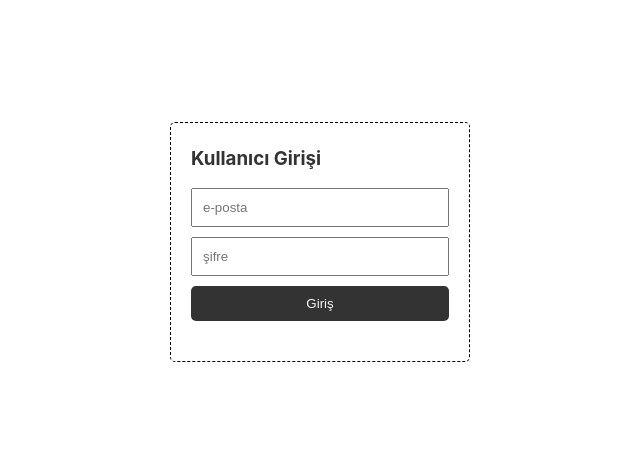
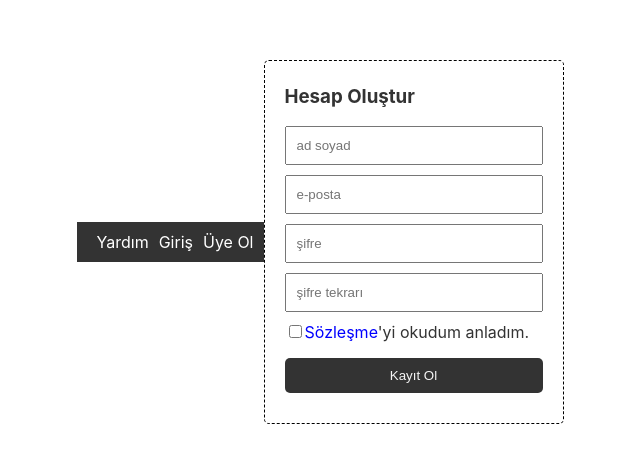
Before and after one commit to emrahbeydilli/simple-notes, a React (Create React App) app: page /signup in a window 1280 px wide. Shown: the part 158-620 px from the top of the page, without its empty margins (320-960 px from the left). Built offline with nearby package versions, Linux system fonts and the light colour scheme.

Commit message:
started firebase

```diff
--- a/package.json
+++ b/package.json
@@ -6,6 +6,7 @@
     "@testing-library/jest-dom": "^5.17.0",
     "@testing-library/react": "^13.4.0",
     "@testing-library/user-event": "^13.5.0",
+    "firebase": "^10.9.0",
     "react": "^18.2.0",
     "react-dom": "^18.2.0",
     "react-router-dom": "^6.22.1",
--- a/src/App.js
+++ b/src/App.js
@@ -1,26 +1,31 @@
 import { Route, Routes } from 'react-router-dom';
-import { useState } from 'react';
+import { Fragment, useState } from 'react';
 
 import './App.css';
 
+import Home from "./routes/home/home.component";
+import Header from "./routes/header/header.component";
 import SignInForm from './components/sign-in-form/sign-in-form.component';
-import Header from "./routes/header/header.component";
-import Home from "./routes/home/home.component";
+import SignUpForm from "./components/sign-up-form/sign-up-form.component";
 
 function App() {
   const [currentUser, setCurrentUser] = useState();
   return (
     <main>
-      {!currentUser ? (
-        <SignInForm />
-      ) : (
-        <Routes>
-          <Route path='/' element={<Header />}>
-            <Route index element={<Home />} />
-          </Route>
-        </Routes>
-      )
-      }
+      <Routes>
+        <Route path='/' element={<Header currentUser={currentUser}/>} >
+          {
+            !currentUser ? (
+              <Fragment>
+                <Route index element={<SignInForm />} />
+                <Route path='/signup' element={<SignUpForm />} />
+              </Fragment>
+            ) : (
+              <Route index element={<Home />} />
+            )
+          }
+        </Route>
+      </Routes>
     </main>
   );
 }
--- a/src/components/sign-in-form/sign-in-form.component.jsx
+++ b/src/components/sign-in-form/sign-in-form.component.jsx
@@ -1,6 +1,7 @@
 // import { Link } from "react-router-dom";
 import { useState } from "react";
 import styles from "./sign-in-form.module.css";
+import { signInAuthUserWithEmailAndPassword } from "../../utils/firebase.utils";
 
 const defaultFormFields = {
     email: '',
@@ -12,12 +13,18 @@ const SignInForm = () => {
     const [formFields, setFormFields] = useState(defaultFormFields);
     const { email, password } = formFields;
 
+    const handleChange = (event) => {
+        const { name, value } = event.target;
+        setFormFields({ ...formFields, [name]: value });
+    };
+
     const handleSubmit = async (event) =>{
         event.preventDefault();
         try {
-
+            const res = await signInAuthUserWithEmailAndPassword(email,password);
+            console.log(res);
         } catch (error) {
-
+            console.log(error);
         }
 
     }
@@ -33,6 +40,7 @@ const SignInForm = () => {
                         required
                         name='email'
                         value={email}
+                        onChange={handleChange}
                         placeholder="e-posta"
                     />
                     <input
@@ -41,13 +49,11 @@ const SignInForm = () => {
                         required
                         name='password'
                         value={password}
+                        onChange={handleChange}
                         placeholder="şifre"
                     />
                     <button type='submit'>Giriş</button>
                 </form>
-                <div className={styles.help}>
-                   {/* <Link to="/">Üye Ol</Link> */}
-                </div>
             </div>
         </div>
     );
--- a/src/components/sign-in-form/sign-in-form.module.css
+++ b/src/components/sign-in-form/sign-in-form.module.css
@@ -26,7 +26,3 @@ button{
     border-radius: 5px;
     cursor: pointer;
 }
-.help{
-    text-align: right;
-    padding: 10px 0 0;
-}
--- a/src/components/sign-up-form/sign-up-form.component.jsx
+++ b/src/components/sign-up-form/sign-up-form.component.jsx
@@ -1,14 +1,58 @@
+import { useState } from "react";
+import { Link } from "react-router-dom";
+import styles from "./sign-up-form.module.css"
+
+const defaultFormFields = {
+    displayName: '',
+    email: '',
+    password: '',
+    confirmPassword: '',
+};
+
 const SignUpForm = () => {
+    const [formFields, setFormFields] = useState(defaultFormFields);
+    const { displayName, email, password, confirmPassword } = formFields;
+
+    const handleChange = (event) => {
+        const { name, value } = event.target;
+        setFormFields({ ...formFields, [name]: value });
+    };
+
+    const handleSubmit = async (event) => {
+        event.preventDefault();
+
+        if (password !== confirmPassword) {
+            alert('Şifreler uyuşmuyor!');
+            return;
+        }
+
+        try {
+
+        } catch (error) {
+
+        }
+    }
     return (
         <div className={styles.container}>
             <div className={styles.formContainer}>
                 <h3>Hesap Oluştur</h3>
-                <form className={styles.form}>
+                <form className={styles.form} onSubmit={handleSubmit}>
+                    <input
+                        label='Ad Soyad'
+                        type='text'
+                        required
+                        name='displayName'
+                        value={displayName}
+                        onChange={handleChange}
+                        placeholder="ad soyad"
+                    />
                     <input
                         label='E-Posta'
                         type='email'
                         required
                         name='email'
+                        value={email}
+                        onChange={handleChange}
                         placeholder="e-posta"
                     />
                     <input
@@ -16,13 +60,25 @@ const SignUpForm = () => {
                         type='password'
                         required
                         name='password'
+                        value={password}
+                        onChange={handleChange}
                         placeholder="şifre"
                     />
-                    <button type='submit'>Giriş</button>
+                    <input
+                        label='Şifre'
+                        type='password'
+                        required
+                        name='confirmPassword'
+                        value={confirmPassword}
+                        onChange={handleChange}
+                        placeholder="şifre tekrarı"
+                    />
+                    <div>
+                        <input type="checkbox" name="agreement" id="agreement" />
+                        <Link className={styles.agreement}>Sözleşme</Link>'yi okudum anladım.
+                    </div>
+                    <button type='submit'>Kayıt Ol</button>
                 </form>
-                <div className={styles.help}>
-                   {/* <Link to="/">Üye Ol</Link> */}
-                </div>
             </div>
         </div>
     );
--- a/src/components/sign-up-form/sign-up-form.module.css
+++ b/src/components/sign-up-form/sign-up-form.module.css
@@ -25,8 +25,8 @@ button{
     padding: 10px;
     border-radius: 5px;
     cursor: pointer;
+    margin-top: 10px;
 }
-.help{
-    text-align: right;
-    padding: 10px 0 0;
+.agreement{
+    color: blue;
 }
--- a/src/routes/header/header.component.jsx
+++ b/src/routes/header/header.component.jsx
@@ -2,14 +2,20 @@ import styles from "./header.module.css";
 import { Fragment} from "react";
 import { Outlet, Link } from "react-router-dom";
 
-const Header = () => {
+const Header = ({currentUser}) => {
+    console.log(currentUser);
     return (
         <Fragment>
             <header className={styles.container}>
-            <div>Hoşgeldin Emrah!</div>
+            <div>{currentUser && `Hoşgeldin ${currentUser}`}</div>
                 <nav>
                     <Link>Yardım</Link>
-                    <Link>Çıkış</Link>
+                    {currentUser ? <Link>Çıkış</Link> : (
+                        <Fragment>
+                            <Link to="/">Giriş</Link>
+                            <Link to="/signup">Üye Ol</Link>
+                        </Fragment>
+                    )}
                 </nav>
             </header >
             <Outlet />
--- a/src/utils/firebase.utils.js
+++ b/src/utils/firebase.utils.js
@@ -0,0 +1,62 @@
+// Import the functions you need from the SDKs you need
+import { initializeApp } from "firebase/app";
+
+// Authentication SDK
+import { getAuth, signInWithEmailAndPassword } from "firebase/auth";
+
+// Firestore SDK
+import { doc, getDoc, getFirestore, setDoc } from "firebase/firestore";
+
+// Your web app's Firebase configuration
+const firebaseConfig = {
+  apiKey: "AIzaSyCOV1Bq7iylU3h9DAm9ZflRjgj-tt4Y9mw",
+  authDomain: "to-do-list-224cb.firebaseapp.com",
+  projectId: "to-do-list-224cb",
+  storageBucket: "to-do-list-224cb.appspot.com",
+  messagingSenderId: "481756041238",
+  appId: "1:481756041238:web:75c8126dfb4176af06a537"
+};
+
+// Initialize Firebase
+const app = initializeApp(firebaseConfig);
+
+
+// Preparing Auth and Firestore to use in Our App
+export const auth = getAuth(app);
+export const db = getFirestore(app);
+
+// Email&Password Authentication
+export const signInAuthUserWithEmailAndPassword = async (email, password) => {
+  if (!email || !password) return;
+  return await signInWithEmailAndPassword(auth, email, password);
+};
+
+// Creating User with Authentication
+export const createUserDocumentFromAuth = async (
+  userAuth,
+  additionalInformation = {}
+) => {
+  if (!userAuth) return;
+
+  const userDocRef = doc(db, 'users', userAuth.uid);
+
+  const userSnapshot = await getDoc(userDocRef);
+
+  if (!userSnapshot.exists()) {
+    const { displayName, email } = userAuth;
+    const createdAt = new Date();
+
+    try {
+      await setDoc(userDocRef, {
+        displayName,
+        email,
+        createdAt,
+        ...additionalInformation,
+      });
+    } catch (error) {
+      console.log('error creating the user', error.message);
+    }
+  }
+
+  return userDocRef;
+};
```
Also changed, not shown: 1 other file (tests, documents, lock files or other folders).
